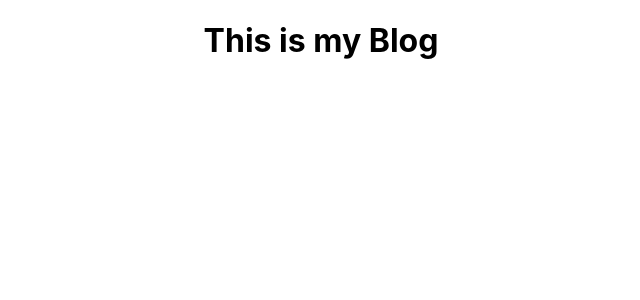
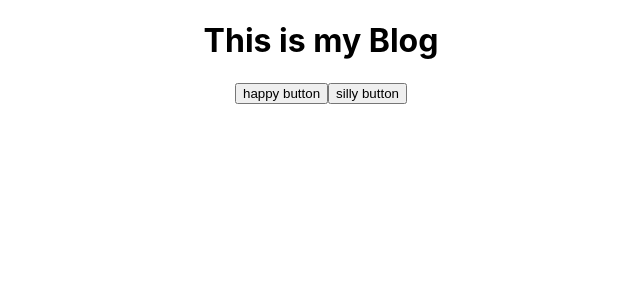
Before and after one commit to sohdonald/donaldWebsite, a React (Create React App) app: page / in a window 1280 px wide. Shown: the top 300 px of the page, without its empty margins (319-959 px from the left). Built offline with nearby package versions, Linux system fonts and the light colour scheme.

Commit message:
added buttons

```diff
--- a/src/BPosts.js
+++ b/src/BPosts.js
@@ -0,0 +1,12 @@
+import React from "react";
+
+function BPosts() {
+    return(
+        <div>
+            <button>happy button</button>
+            <button>silly button</button>
+        </div>
+    );
+}
+
+export default BPosts;
--- a/src/Blogger.js
+++ b/src/Blogger.js
@@ -1,9 +1,10 @@
 import React from "react";
-
+import BPosts from "./BPosts";
 function Blogger() {
     return(
         <div>
         <h1>This is my Blog</h1>
+        <BPosts></BPosts>
         </div>
     )
 }
```
